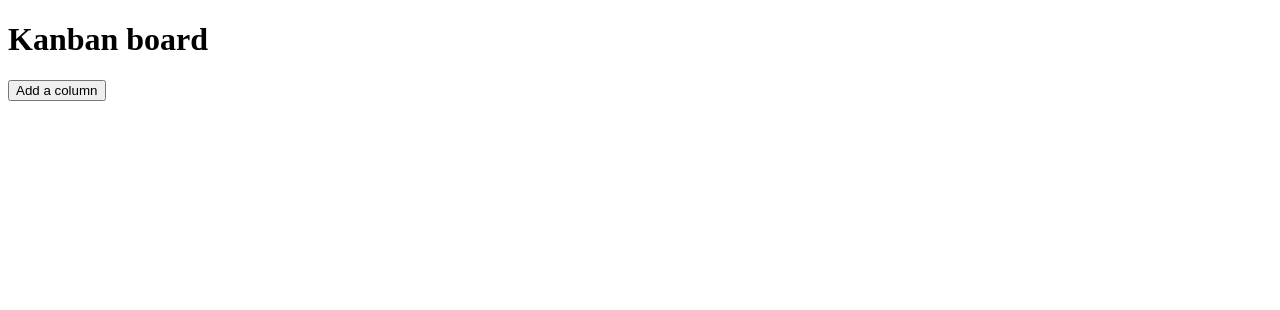
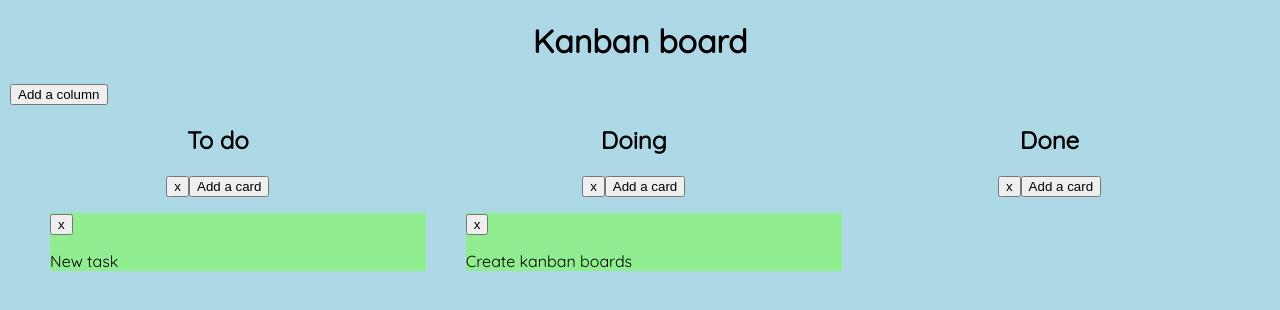
Before and after one commit to jacekpaszek/Zadanie_11_6_Wlasne_Trello, a plain HTML site: page index.html in a window 1280 px wide. Drawn offline with nearby package versions, Linux system fonts and the light colour scheme.

Commit message:
working Trello

```diff
--- /dev/null
+++ b/css/style.css
@@ -0,0 +1,28 @@
+@import url(https://fonts.googleapis.com/css?family=Quicksand);
+
+* {
+	box-sizing: border-box;
+}
+
+body {
+	font-family: Quicksand;
+	margin: 10px;
+	padding: 0;
+	background-color: lightblue;
+}
+
+h1 {
+	text-align: center;
+}
+.column {
+	float: left;
+	width: 33%;
+	text-align: center;
+}
+
+li {
+	margin: 0;
+	background: lightgreen;
+	display: block;
+	text-align: left;
+}
--- a/index.html
+++ b/index.html
@@ -3,6 +3,7 @@
 <head>
     <meta charset="utf-8">
     <title>Kanban board</title>
+    <link rel="stylesheet" href="css/style.css">
 </head>
 <body>
 
--- a/js/script.js
+++ b/js/script.js
@@ -28,7 +28,7 @@ $(function() {
                 self.removeColumn();
             });
             $columnAddCard.click(function(event) {
-            self.addCard(new Card('prompt("Enter the name of the card")'));
+            self.addCard(new Card(prompt("Enter the name of the card")));
             });
 
             // CONSTRUCTION COLUMN ELEMENT
@@ -91,20 +91,21 @@ $(function() {
             initSortable();
         },
         $element: $('#board .column-container')
+    };
 
     function initSortable() {
         $('.column-card-list').sortable({
             connectWith: '.column-card-list',
-                placeholder: '.card-placeholder'
-            }).disableSelection();
-        }
+            placeholder: 'card-placeholder'
+        });
+    };
 
     $('.create-column').click(function() {
 	    var name = prompt('Enter a column name');
 	    var column = new Column(name);
         board.addColumn(column);
     });
-    };
+
 
     // TWORZENIE KOLUMN
     var todoColumn = new Column('To do');
@@ -123,4 +124,6 @@ $(function() {
     // DODAWANIE KART DO KOLUMN
     todoColumn.addCard(card1);
     doingColumn.addCard(card2);
-})
+});
+
+// disableSelection();
```
Lines whose indentation alone changed are shown as unchanged.
